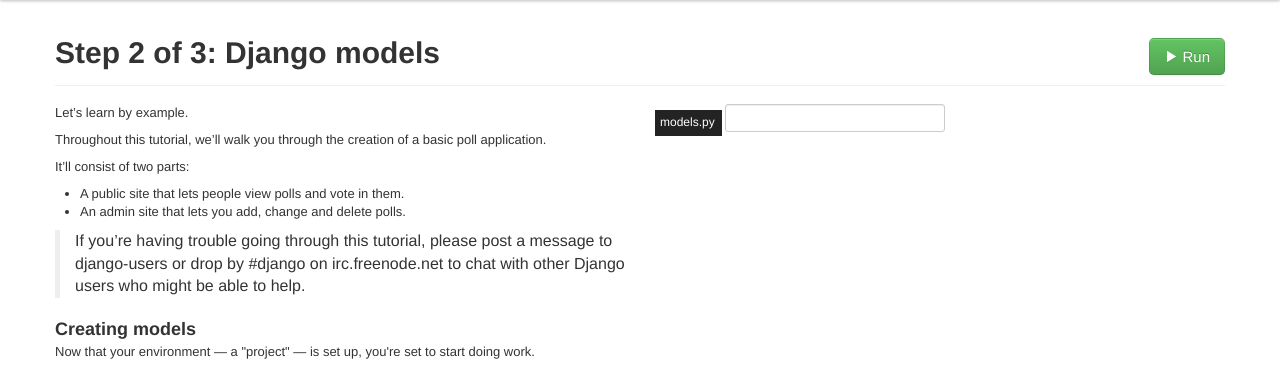
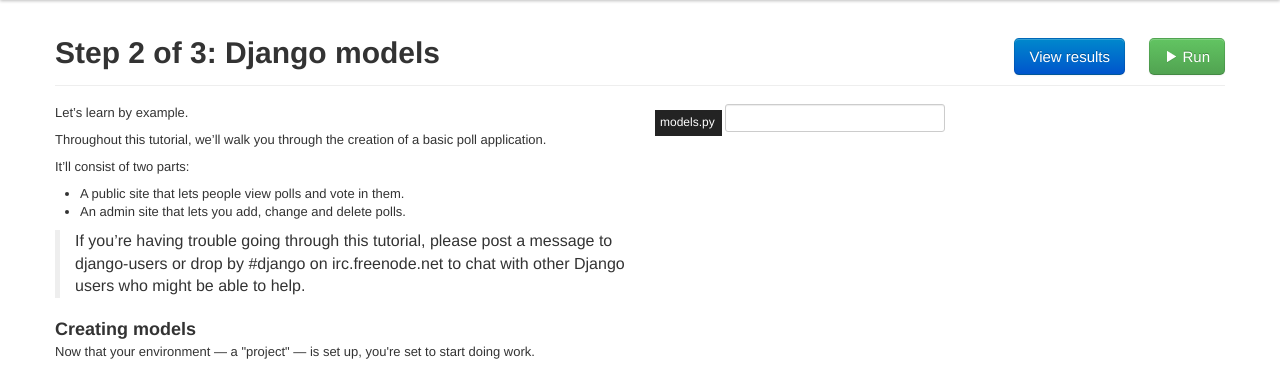
Before and after one commit to ONsec-Lab/djangodash2012, a Django app: template frontend/templates/tutorial.html in a window 1280 px wide. Shown: the part 40-409 px from the top of the page. Run offline with Django 3.2, Linux system fonts and the light colour scheme; data comes from the database, SQL or seed files in the repository; tables that the repository leaves empty hold one stand-in row (values such as "Sample post"); the template is opened without the code that fills it: values that come from a table or form of the project are taken from there, most other values are stand-ins (such as "Sample title", 1, 10 or a date in 2020); some libraries are stand-ins or nearby versions.

Commit message:
fix view results

```diff
--- a/frontend/static/js/tutorial.js
+++ b/frontend/static/js/tutorial.js
@@ -31,6 +31,7 @@
 
     self.viewResultsButton.click(function () {
         self.displayResults();
+        return false;
     });
 }
 
--- a/frontend/templates/tutorial.html
+++ b/frontend/templates/tutorial.html
@@ -4,7 +4,8 @@
 {% csrf_token %}
 <div class="page-header">
     <h1>Step {{ step.num }} of {{ tutorial.steps_count }}: {{ step.title }}</h1>
-    <button class="btn btn-large btn-primary hide" id="viewResultsButton">View results</button>
+    <a href="{{ results_url }}" class="btn btn-large btn-primary " id="viewResultsButton">View results</a>
+
     <button class="btn btn-success btn-large"  id="tutorialRunButton"><i class="icon-play icon-white"></i> Run</button>
 </div>
 <!-- result modal dialog -->
```
